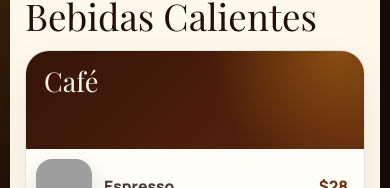
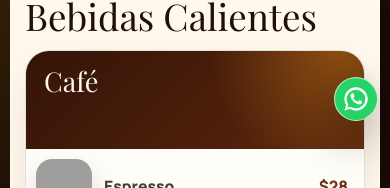
Before and after one commit to joesatriani10/kaliko, a Next.js app: page / in a window 390 px wide. Shown: the part 656-844 px from the top of the page. Built offline with nearby package versions, Linux system fonts and the light colour scheme; grey boxes are pictures that could not be loaded; a web font is replaced by a local one.

Commit message:
Add WhatsApp contact buttons

```diff
--- a/package.json
+++ b/package.json
@@ -9,6 +9,10 @@
     "lint": "eslint"
   },
   "dependencies": {
+    "@emotion/react": "^11.14.0",
+    "@emotion/styled": "^11.14.1",
+    "@mui/icons-material": "^9.1.1",
+    "@mui/material": "^9.1.1",
     "next": "16.1.1",
     "react": "19.2.3",
     "react-dom": "19.2.3"
--- a/src/app/back-to-top-button.tsx
+++ b/src/app/back-to-top-button.tsx
@@ -1,5 +1,6 @@
 "use client";
 
+import WhatsAppIcon from "@mui/icons-material/WhatsApp";
 import { useEffect, useState } from "react";
 
 export function BackToTopButton() {
@@ -26,6 +27,17 @@ export function BackToTopButton() {
   }, []);
 
   return (
+    <div className="floating-actions">
+      <a
+        className="whatsapp-float"
+        href="https://wa.me/523171194321"
+        target="_blank"
+        rel="noreferrer"
+        aria-label="Enviar mensaje por WhatsApp al 317 119 4321"
+      >
+        <WhatsAppIcon aria-hidden="true" />
+      </a>
+
       <a
         className="back-top"
         data-visible={isVisible}
@@ -42,5 +54,6 @@ export function BackToTopButton() {
         </svg>
         <span>Arriba</span>
       </a>
+    </div>
   );
 }
--- a/src/app/globals.css
+++ b/src/app/globals.css
@@ -550,12 +550,22 @@ a {
   width: 14px;
 }
 
+.floating-actions {
+  align-items: flex-end;
+  bottom: max(18px, env(safe-area-inset-bottom));
+  display: flex;
+  flex-direction: column;
+  gap: 10px;
+  position: fixed;
+  right: max(18px, env(safe-area-inset-right));
+  z-index: 60;
+}
+
 .back-top {
   align-items: center;
   background: rgba(255, 248, 236, 0.94);
   border: 1px solid rgba(255, 248, 236, 0.72);
   border-radius: 999px;
-  bottom: max(18px, env(safe-area-inset-bottom));
   box-shadow: 0 18px 42px rgba(13, 7, 3, 0.32);
   color: var(--coffee);
   display: inline-flex;
@@ -566,13 +576,29 @@ a {
   opacity: 0;
   padding: 12px 15px;
   pointer-events: none;
-  position: fixed;
-  right: max(18px, env(safe-area-inset-right));
   text-decoration: none;
   text-transform: uppercase;
   transform: translateY(10px);
   visibility: hidden;
-  z-index: 20;
+}
+
+.whatsapp-float {
+  align-items: center;
+  background: #25d366;
+  border: 1px solid rgba(255, 248, 236, 0.72);
+  border-radius: 999px;
+  box-shadow: 0 18px 42px rgba(13, 7, 3, 0.32);
+  color: #fff;
+  display: inline-flex;
+  font-size: 0.78rem;
+  font-weight: 950;
+  gap: 6px;
+  height: 48px;
+  justify-content: center;
+  letter-spacing: 0.08em;
+  text-decoration: none;
+  text-transform: uppercase;
+  width: 48px;
 }
 
 .back-top[data-visible="true"] {
@@ -582,9 +608,15 @@ a {
   visibility: visible;
 }
 
-.back-top svg {
+.back-top svg,
+.whatsapp-float svg {
   height: 18px;
   width: 18px;
+}
+
+.whatsapp-float svg {
+  height: 28px;
+  width: 28px;
 }
 
 @media (max-width: 980px) {
@@ -715,10 +747,18 @@ a {
     padding-bottom: 72px;
   }
 
+  .floating-actions {
+    bottom: max(14px, env(safe-area-inset-bottom));
+    right: max(12px, env(safe-area-inset-right));
+  }
+
   .back-top {
-    bottom: max(14px, env(safe-area-inset-bottom));
     padding: 11px 13px;
-    right: max(12px, env(safe-area-inset-right));
+  }
+
+  .whatsapp-float {
+    height: 44px;
+    width: 44px;
   }
 }
 
@@ -731,6 +771,7 @@ a {
   .category-nav a,
   .header-action,
   .menu-link,
+  .whatsapp-float,
   .back-top {
     transition: color 0.18s ease, background 0.18s ease, transform 0.18s ease;
   }
@@ -738,6 +779,7 @@ a {
   .category-nav a:hover,
   .header-action:hover,
   .menu-link:hover,
+  .whatsapp-float:hover,
   .back-top:hover {
     transform: translateY(-1px);
   }
--- a/src/app/page.tsx
+++ b/src/app/page.tsx
@@ -359,7 +359,21 @@ export default function Home() {
             </svg>
             @kaliko_panycafe
           </a>
-          <span>Tel. 317 119 4321</span>
+          <a
+            href="https://wa.me/523171194321"
+            target="_blank"
+            rel="noreferrer"
+            className="menu-link"
+            aria-label="Enviar mensaje por WhatsApp al 317 119 4321"
+          >
+            <svg aria-hidden="true" viewBox="0 0 24 24" className="menu-link-icon">
+              <path
+                d="M12.1 3A8.8 8.8 0 0 0 4.5 16.2L3.4 21l4.9-1.3A8.8 8.8 0 1 0 12.1 3Zm0 1.7a7.1 7.1 0 0 1 6.1 10.8 7.1 7.1 0 0 1-8.7 2.7l-.3-.1-2.9.8.8-2.8-.2-.3a7.1 7.1 0 0 1 5.2-11.1Zm-3.1 3.8c-.2 0-.5.1-.7.4-.2.3-.8.8-.8 2 0 1.2.9 2.4 1 2.5.1.2 1.8 2.8 4.4 3.8 2.2.9 2.6.7 3.1.7.5-.1 1.5-.6 1.7-1.2.2-.6.2-1.1.2-1.2l-.5-.3-1.7-.8c-.3-.1-.5-.2-.7.2l-.7.8c-.1.2-.3.2-.6.1-.3-.1-1.1-.4-2-1.2-.7-.7-1.2-1.5-1.4-1.8-.1-.3 0-.4.1-.6l.4-.4c.1-.2.2-.3.3-.5.1-.2 0-.4 0-.5l-.8-1.9c-.2-.4-.4-.4-.6-.4Z"
+                fill="currentColor"
+              />
+            </svg>
+            WhatsApp 317 119 4321
+          </a>
         </footer>
       </section>
 
```
Also changed, not shown: 1 other file (tests, documents, lock files or other folders). Lines whose indentation alone changed are shown as unchanged.
